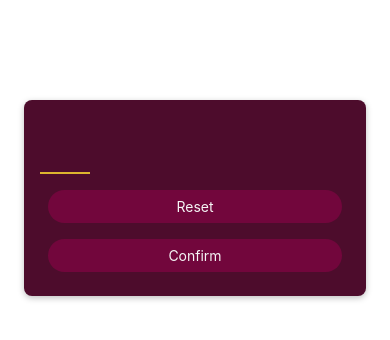
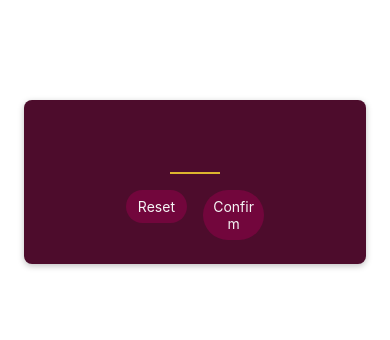
Before and after one commit to jvanleersum/React-Native-Guessing-Game, a React Native app: screen / in a window 390 px wide. Shown: the top 340 px of the page. Built offline with nearby package versions, Linux system fonts and the light colour scheme.

Commit message:
Updated layout of number and buttons container

```diff
--- a/screens/StartGameScreen.js
+++ b/screens/StartGameScreen.js
@@ -12,8 +12,14 @@ const StartGameScreen = () => {
           autoCapitalize="none"
           autoCorrect={false}
         />
-        <PrimaryButton>Reset</PrimaryButton>
-        <PrimaryButton>Confirm</PrimaryButton>
+        <View style={styles.buttonContainer}>
+          <View style={styles.button}>
+            <PrimaryButton>Reset</PrimaryButton>
+          </View>
+          <View style={styles.button}>
+            <PrimaryButton>Confirm</PrimaryButton>
+          </View>
+        </View>
       </View>
     </View>
   );
@@ -33,6 +39,7 @@ const styles = StyleSheet.create({
     shadowOffset: { width: 0, height: 2 },
     shadowRadius: 6,
     shadowOpacity: 0.25,
+    alignItems: "center",
   },
   numberInput: {
     height: 50,
@@ -45,4 +52,10 @@ const styles = StyleSheet.create({
     marginVertical: 8,
     fontWeight: "bold",
   },
+  buttonContainer: {
+    flexDirection: "row",
+  },
+  button: {
+    flex: 1
+  }
 });
```
Also changed, not shown: components/PrimaryButton.js (line endings or trailing spaces).
